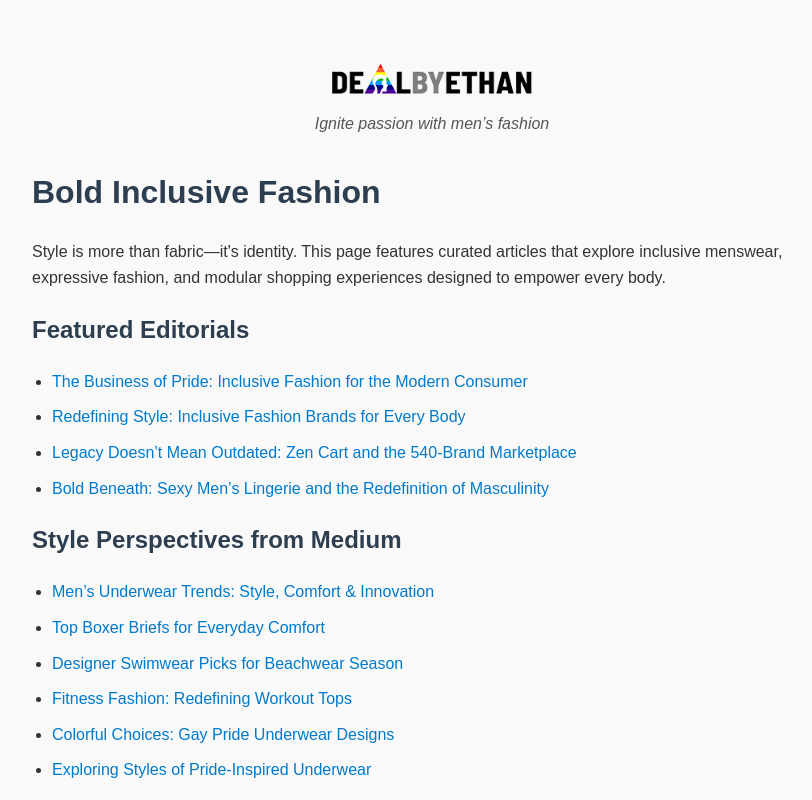
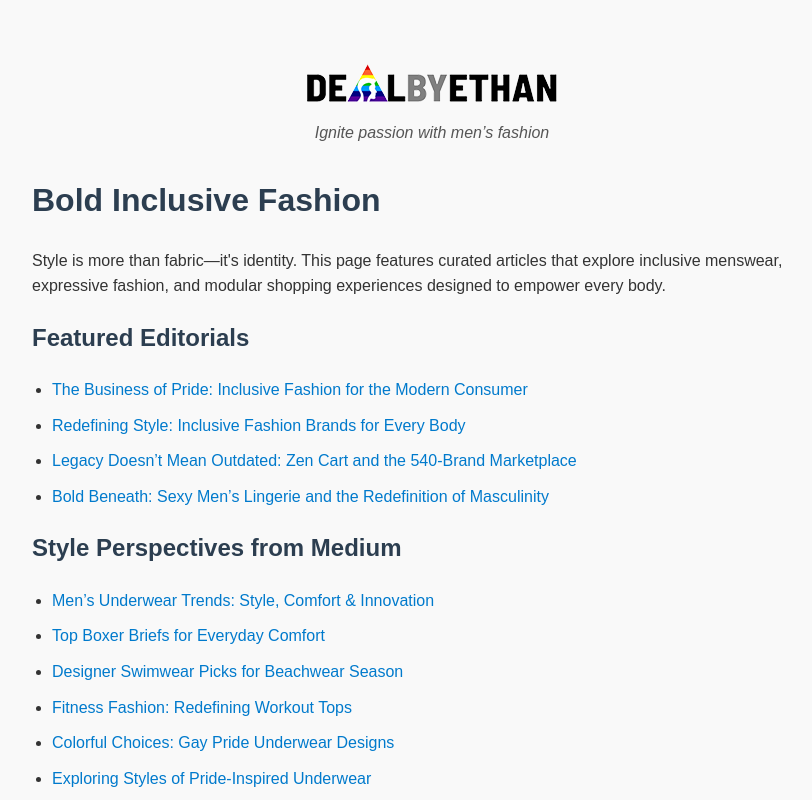
Before and after one commit to dealbyethangay/fashion, a plain HTML site: page index.html in a window 1280 px wide. Shown: the top 800 px of the page, without its empty margins (208-1020 px from the left). Drawn offline with Linux system fonts and the light colour scheme.

Commit message:
Add files via upload

```diff
--- a/index.html
+++ b/index.html
@@ -43,7 +43,7 @@
 <body>
 
 <div style="text-align:center; margin-bottom:30px;">
-  <img src="logo.png" alt="DealByEthan logo" style="width:200px; height:auto;"><br>
+  <img src="logo.png" alt="DealByEthan logo" style="width:250px; height:auto;"><br>
   <p style="font-style:italic; color:#555; margin-top:10px;">Ignite passion with men’s fashion</p>
 </div>
 
```
